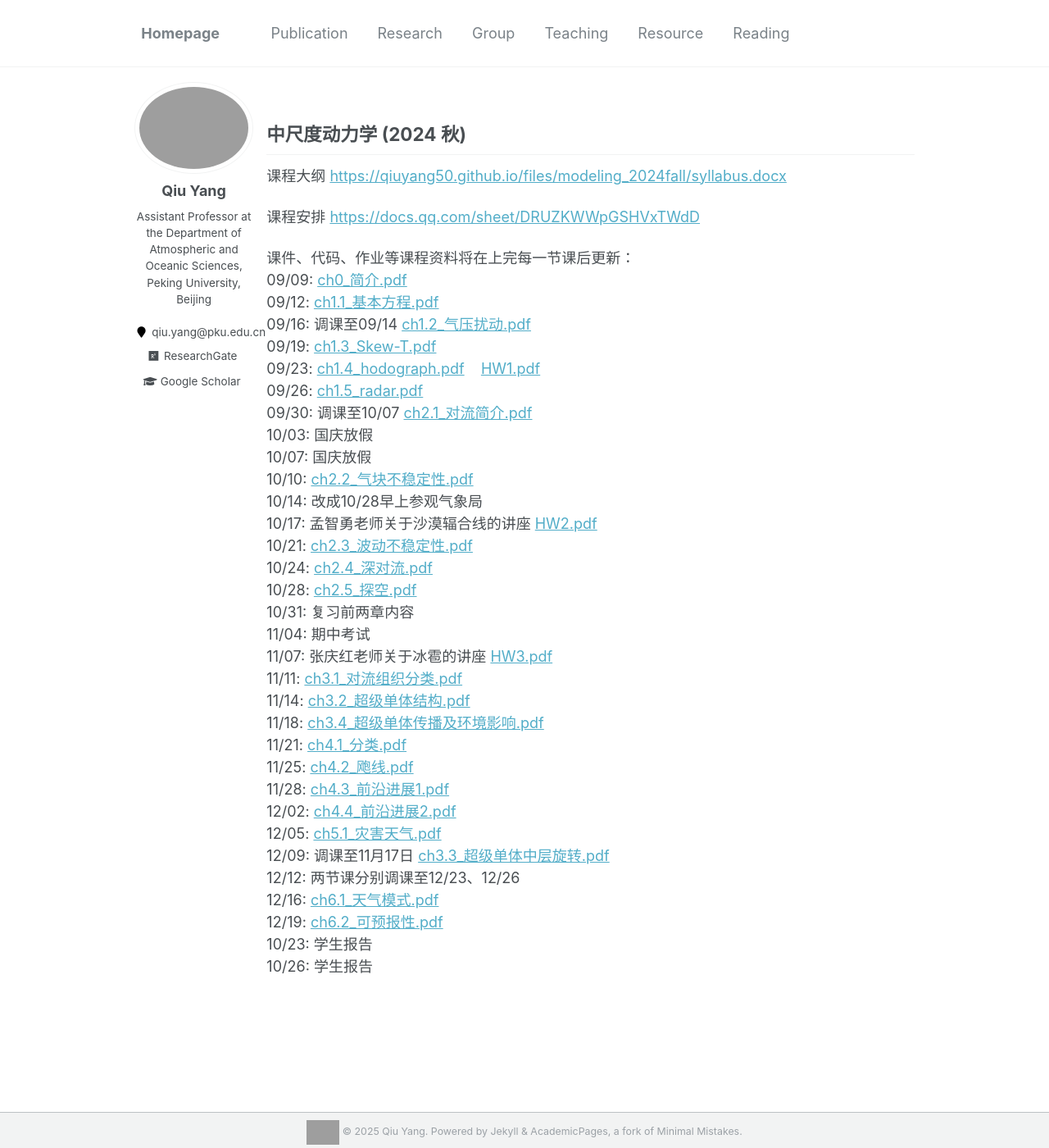
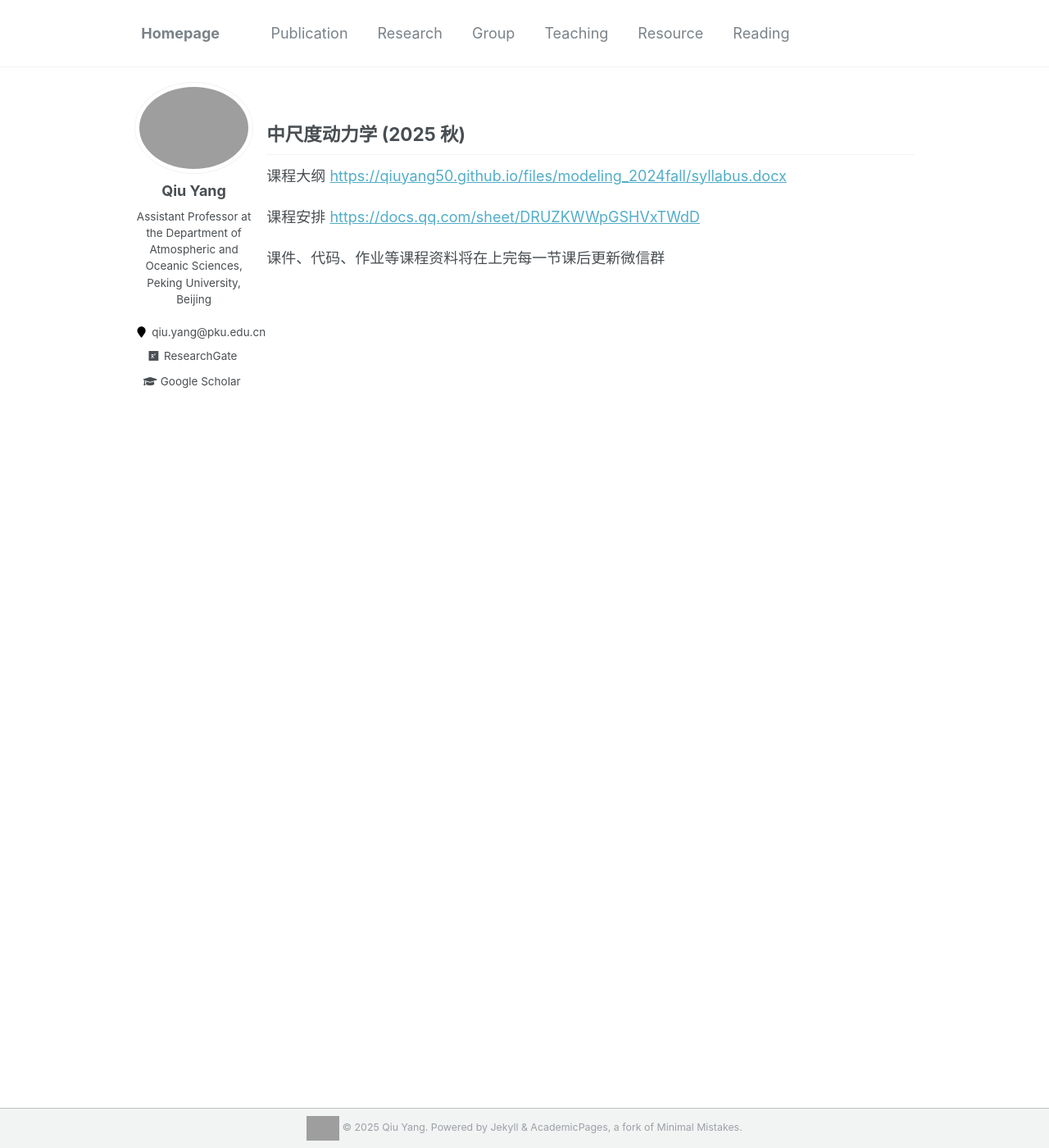
Before and after one commit to qiuyang50/qiuyang50.github.io, a Jekyll site: the page built from _pages/mesoscale_2025fall.md, in a window 1280 px wide and 1400 px high. Shown: the whole window at 82% size. Built offline with Jekyll 4.4.1, drawn with Linux system fonts in a browser that asks for light colours; grey boxes are pictures that could not be loaded.

Commit message:
Update mesoscale_2025fall.md

```diff
--- a/_pages/mesoscale_2025fall.md
+++ b/_pages/mesoscale_2025fall.md
@@ -1,45 +1,13 @@
 ---
 layout: single
 title: ""
-filename: modeling_2024fall.md
+filename: modeling_2025fall.md
 ---
 
-**中尺度动力学 (2024 秋)**
+**中尺度动力学 (2025 秋)**
 ---
 课程大纲 <a href="https://qiuyang50.github.io/files/mesoscale_2024fall/syllabus.docx">https://qiuyang50.github.io/files/modeling_2024fall/syllabus.docx</a>
 
 课程安排 [https://docs.qq.com/sheet/DRUZKWWpGSHVxTWdD](https://docs.qq.com/sheet/DRUZKWWpGSHVxTWdD)
 
-课件、代码、作业等课程资料将在上完每一节课后更新：
-09/09: <a href="https://qiuyang50.github.io/files/mesoscale_2024fall/ch0_简介.pdf">ch0_简介.pdf</a>
-09/12: <a href="https://qiuyang50.github.io/files/mesoscale_2024fall/ch1.1_基本方程.pdf">ch1.1_基本方程.pdf</a>
-09/16: 调课至09/14 <a href="https://qiuyang50.github.io/files/mesoscale_2024fall/ch1.2_气压扰动.pdf">ch1.2_气压扰动.pdf</a>
-09/19: <a href="https://qiuyang50.github.io/files/mesoscale_2024fall/ch1.3_Skew-T.pdf">ch1.3_Skew-T.pdf</a>
-09/23: <a href="https://qiuyang50.github.io/files/mesoscale_2024fall/ch1.4_hodograph.pdf">ch1.4_hodograph.pdf</a> &nbsp;&nbsp; <a href="https://qiuyang50.github.io/files/mesoscale_2024fall/HW1.pdf">HW1.pdf</a>
-09/26: <a href="https://qiuyang50.github.io/files/mesoscale_2024fall/ch1.5_radar.pdf">ch1.5_radar.pdf</a>
-09/30: 调课至10/07 <a href="https://qiuyang50.github.io/files/mesoscale_2024fall/ch2.1_对流简介.pdf">ch2.1_对流简介.pdf</a>
-10/03: 国庆放假
-10/07: 国庆放假
-10/10: <a href="https://qiuyang50.github.io/files/mesoscale_2024fall/ch2.2_气块不稳定性.pdf">ch2.2_气块不稳定性.pdf</a>
-10/14: 改成10/28早上参观气象局
-10/17: 孟智勇老师关于沙漠辐合线的讲座 <a href="https://qiuyang50.github.io/files/mesoscale_2024fall/HW2.pdf">HW2.pdf</a>
-10/21: <a href="https://qiuyang50.github.io/files/mesoscale_2024fall/ch2.3_波动不稳定性.pdf">ch2.3_波动不稳定性.pdf</a>
-10/24: <a href="https://qiuyang50.github.io/files/mesoscale_2024fall/ch2.4_深对流.pdf">ch2.4_深对流.pdf</a>
-10/28: <a href="https://qiuyang50.github.io/files/mesoscale_2024fall/ch2.5_探空.pdf">ch2.5_探空.pdf</a>
-10/31: 复习前两章内容
-11/04: 期中考试
-11/07: 张庆红老师关于冰雹的讲座 <a href="https://qiuyang50.github.io/files/mesoscale_2024fall/HW3.pdf">HW3.pdf</a>
-11/11: <a href="https://qiuyang50.github.io/files/mesoscale_2024fall/ch3.1_对流组织分类.pdf">ch3.1_对流组织分类.pdf</a>
-11/14: <a href="https://qiuyang50.github.io/files/mesoscale_2024fall/ch3.2_超级单体结构.pdf">ch3.2_超级单体结构.pdf</a>
-11/18: <a href="https://qiuyang50.github.io/files/mesoscale_2024fall/ch3.4_超级单体传播及环境影响.pdf">ch3.4_超级单体传播及环境影响.pdf</a>
-11/21: <a href="https://qiuyang50.github.io/files/mesoscale_2024fall/ch4.1_分类.pdf">ch4.1_分类.pdf</a>
-11/25: <a href="https://qiuyang50.github.io/files/mesoscale_2024fall/ch4.2_飑线.pdf">ch4.2_飑线.pdf</a>
-11/28: <a href="https://qiuyang50.github.io/files/mesoscale_2024fall/ch4.3_前沿进展1.pdf">ch4.3_前沿进展1.pdf</a>
-12/02: <a href="https://qiuyang50.github.io/files/mesoscale_2024fall/ch4.4_前沿进展2.pdf">ch4.4_前沿进展2.pdf</a>
-12/05: <a href="https://qiuyang50.github.io/files/mesoscale_2024fall/ch5.1_灾害天气.pdf">ch5.1_灾害天气.pdf</a>
-12/09: 调课至11月17日 <a href="https://qiuyang50.github.io/files/mesoscale_2024fall/ch3.3_超级单体中层旋转.pdf">ch3.3_超级单体中层旋转.pdf</a>
-12/12: 两节课分别调课至12/23、12/26
-12/16: <a href="https://qiuyang50.github.io/files/mesoscale_2024fall/ch6.1_天气模式.pdf">ch6.1_天气模式.pdf</a>
-12/19: <a href="https://qiuyang50.github.io/files/mesoscale_2024fall/ch6.2_可预报性.pdf">ch6.2_可预报性.pdf</a>
-10/23: 学生报告
-10/26: 学生报告
+课件、代码、作业等课程资料将在上完每一节课后更新微信群
```
